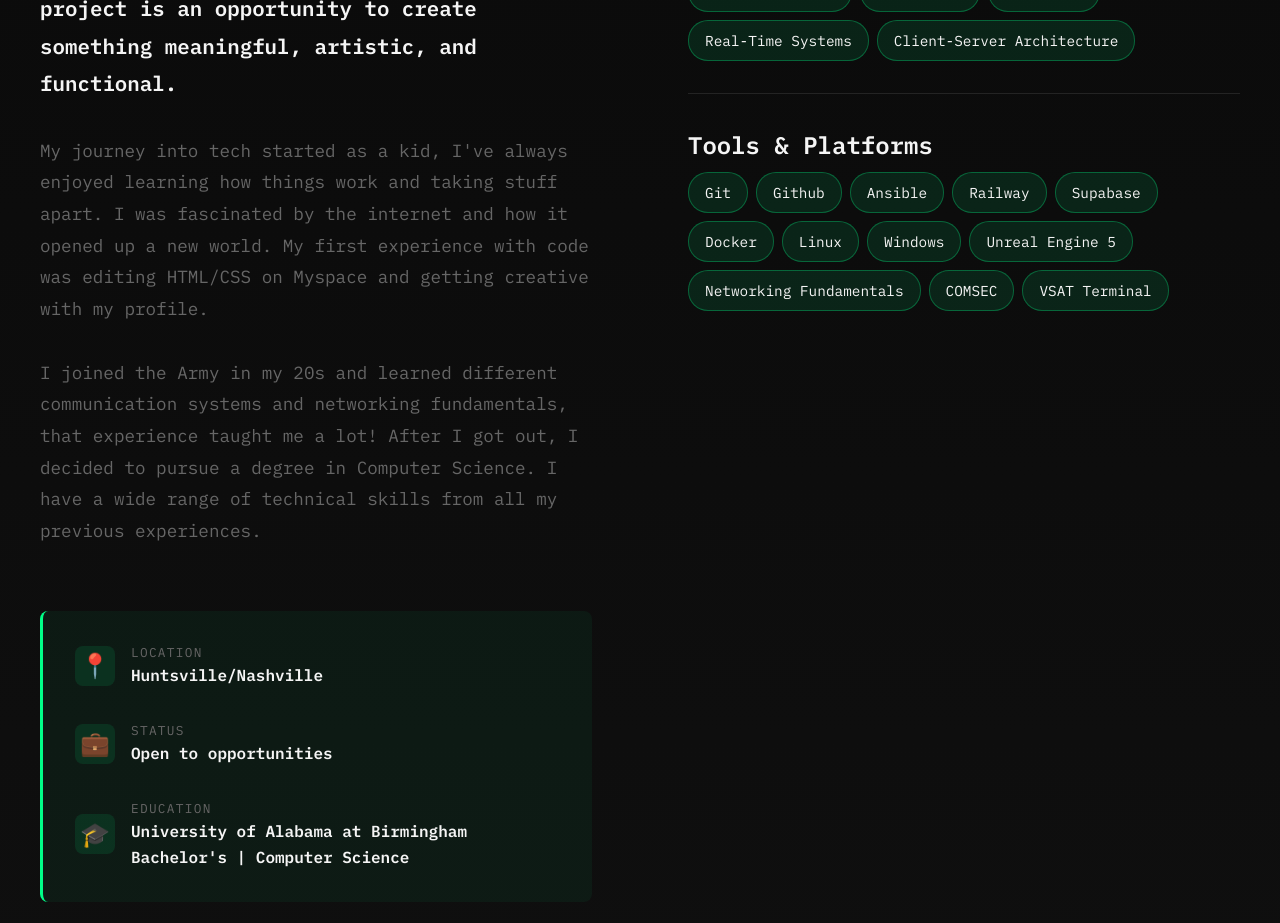
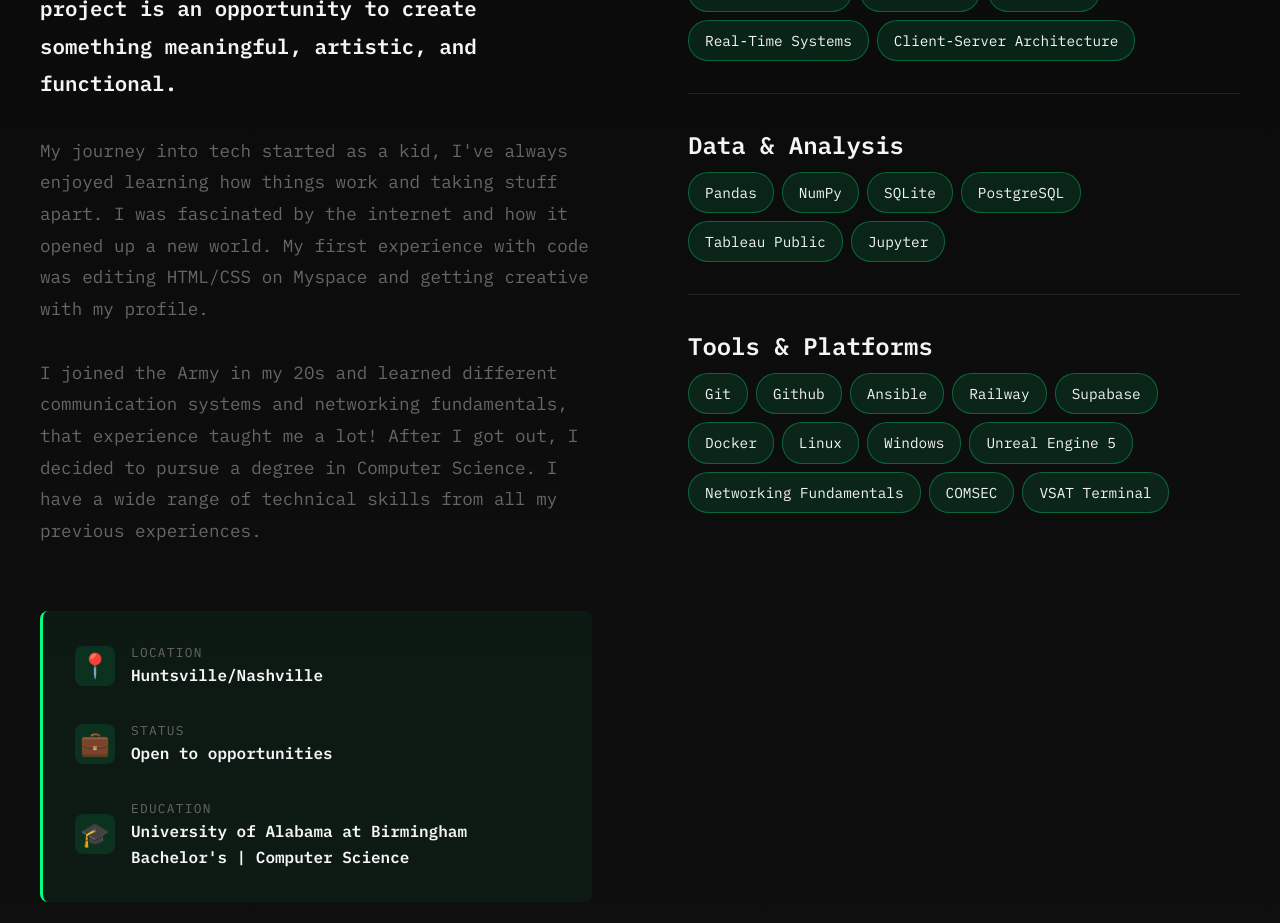
Before and after one commit to cblalock/portfolio, a React (Create React App) app: page / in a window 1280 px wide. Shown: the part 1260-2183 px from the top of the page. Built offline with nearby package versions, Linux system fonts and the light colour scheme.

Commit message:
edited skills section

```diff
--- a/src/components/About.js
+++ b/src/components/About.js
@@ -81,6 +81,18 @@
           </div>
 
             <div className="tools-section">
+              <h4>Data & Analysis</h4>
+              <div className="tools-tags">
+                <span className="tool-tag">Pandas</span>
+                <span className="tool-tag">NumPy</span>
+                <span className="tool-tag">SQLite</span>
+                <span className="tool-tag">PostgreSQL</span>
+                <span className="tool-tag">Tableau Public</span>
+                <span className="tool-tag">Jupyter</span>
+              </div>
+            </div>
+
+            <div className="tools-section">
               <h4>Tools & Platforms</h4>
               <div className="tools-tags">
                 {/* Development Tools */}
```
